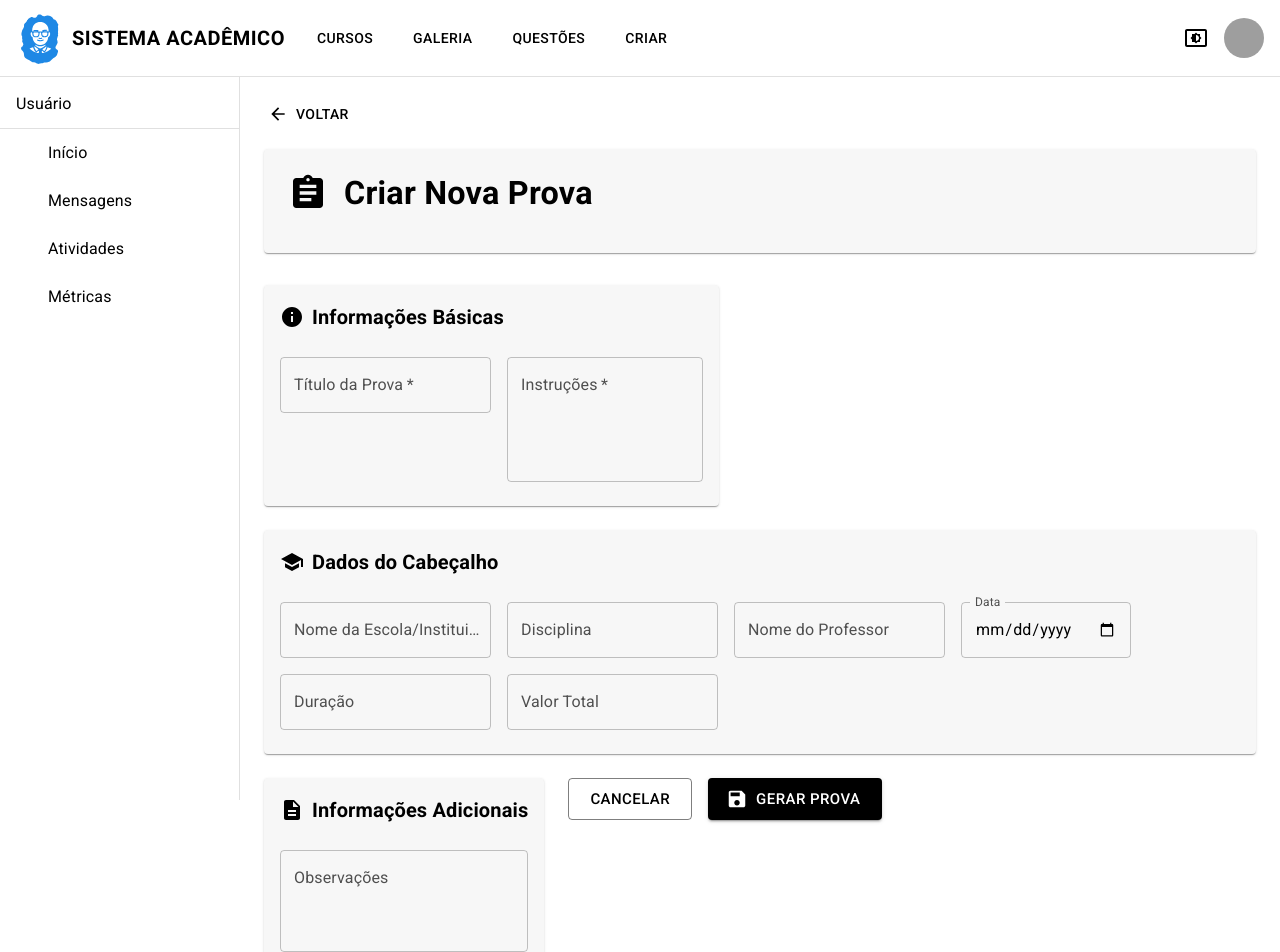
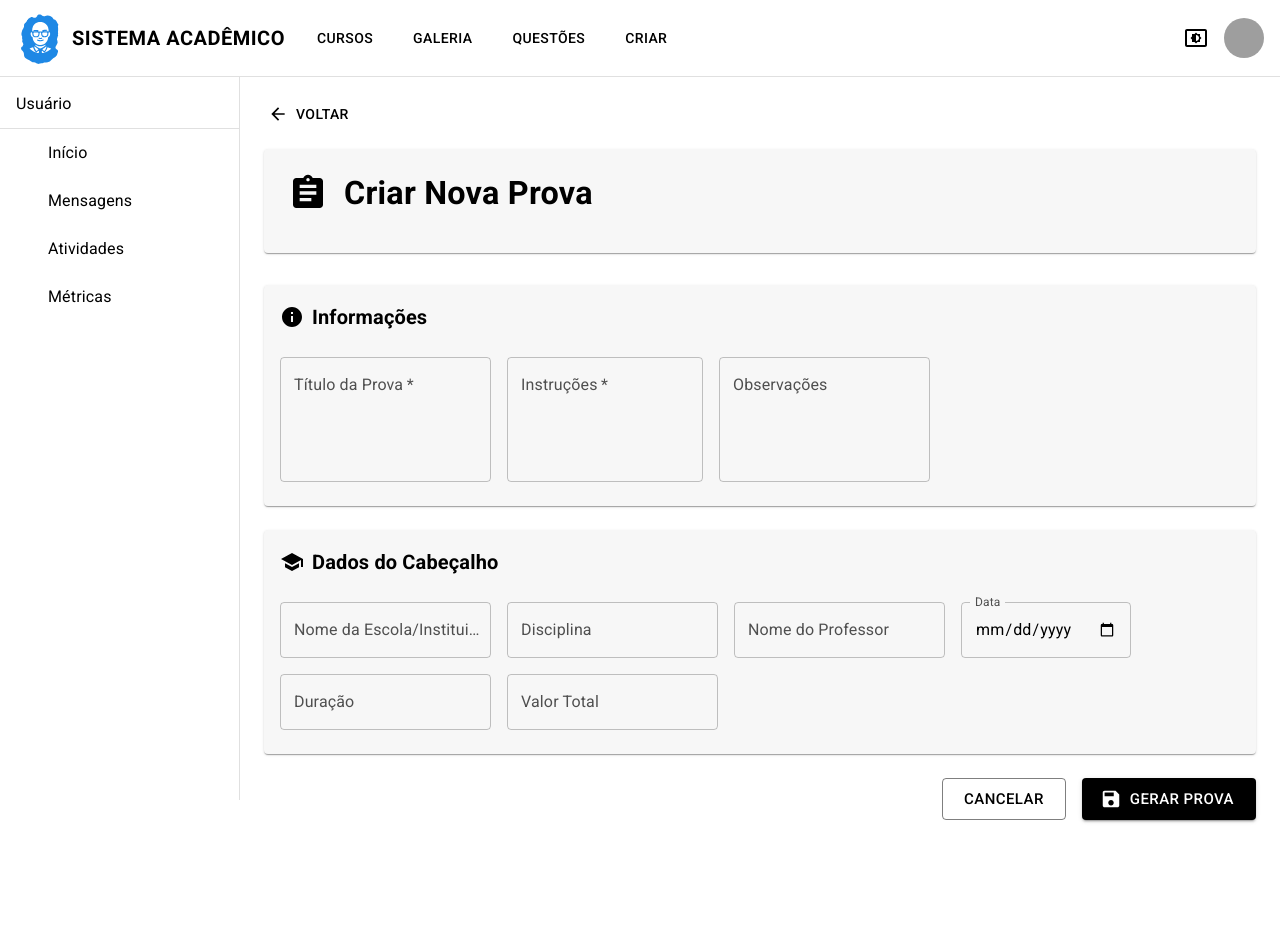
Before and after one commit to brenonak/sistema-avaliacao-inteligente, a Next.js app: page /provas/criar in a window 1280 px wide. Shown: the top 952 px of the page. After the commit the page ends 872 px from the top, so only its background shows below. Built offline with nearby package versions, Linux system fonts and the light colour scheme; grey boxes are pictures that could not be loaded; some icons are missing; what @mui/material-nextjs would draw is missing.

Commit message:
refactor: reorganize form layout and improve structure for CriarProvaPage

```diff
--- a/src/app/(app)/provas/criar/page.jsx
+++ b/src/app/(app)/provas/criar/page.jsx
@@ -192,15 +192,14 @@ export default function CriarProvaPage() {
 
       {/* Formulário */}
       <form onSubmit={handleSubmit}>
-        <Grid container spacing={3}>
-          {/* Informações Básicas */}
-          <Grid item xs={12}>
+        <Box sx={{ display: 'flex', flexDirection: 'column', gap: 3 }}>
+          {/* Informações da Prova */}
           <Card>
             <CardContent>
               <Box sx={{ display: 'flex', alignItems: 'center', mb: 3 }}>
                 <Info sx={{ mr: 1, color: 'primary.main' }} />
                 <Typography variant="h6" sx={{ fontWeight: 'bold' }}>
-                    Informações Básicas
+                  Informações
                 </Typography>
               </Box>
 
@@ -214,6 +213,8 @@ export default function CriarProvaPage() {
                     value={formData.titulo}
                     onChange={handleChange('titulo')}
                     variant="outlined"
+                    multiline
+                    rows={4}
                   />
                 </Grid>
 
@@ -230,13 +231,24 @@ export default function CriarProvaPage() {
                     rows={4}
                   />
                 </Grid>
+
+                <Grid item xs={12}>
+                  <TextField
+                    fullWidth
+                    label="Observações"
+                    placeholder="Ex: Prova sem consulta. Calculadora permitida..."
+                    value={formData.observacoes}
+                    onChange={handleChange('observacoes')}
+                    variant="outlined"
+                    multiline
+                    rows={4}
+                  />
+                </Grid>
               </Grid>
             </CardContent>
           </Card>
-          </Grid>
 
           {/* Cabeçalho da Prova */}
-          <Grid item xs={12}>
           <Card>
             <CardContent>
               <Box sx={{ display: 'flex', alignItems: 'center', mb: 3 }}>
@@ -318,35 +330,8 @@ export default function CriarProvaPage() {
               </Grid>
             </CardContent>
           </Card>
-          </Grid>
-
-          {/* Observações Adicionais */}
-          <Grid item xs={12}>
-            <Card>
-              <CardContent>
-                <Box sx={{ display: 'flex', alignItems: 'center', mb: 3 }}>
-                  <Description sx={{ mr: 1, color: 'primary.main' }} />
-                  <Typography variant="h6" sx={{ fontWeight: 'bold' }}>
-                    Informações Adicionais
-                  </Typography>
-                </Box>
-
-                <TextField
-                  fullWidth
-                  label="Observações"
-                  placeholder="Ex: Prova sem consulta. Calculadora permitida..."
-                  value={formData.observacoes}
-                  onChange={handleChange('observacoes')}
-                  variant="outlined"
-                  multiline
-                  rows={3}
-                />
-              </CardContent>
-            </Card>
-          </Grid>
 
           {/* Botões de Ação */}
-          <Grid item xs={12}>
           <Box sx={{ display: 'flex', gap: 2, justifyContent: 'flex-end' }}>
             <Button
               variant="outlined"
@@ -366,8 +351,7 @@ export default function CriarProvaPage() {
               {loading ? 'Gerando Prova...' : 'Gerar Prova'}
             </Button>
           </Box>
-          </Grid>
-        </Grid>
+        </Box>
       </form>
     </Box>
   );
```
Lines whose indentation alone changed are shown as unchanged.
